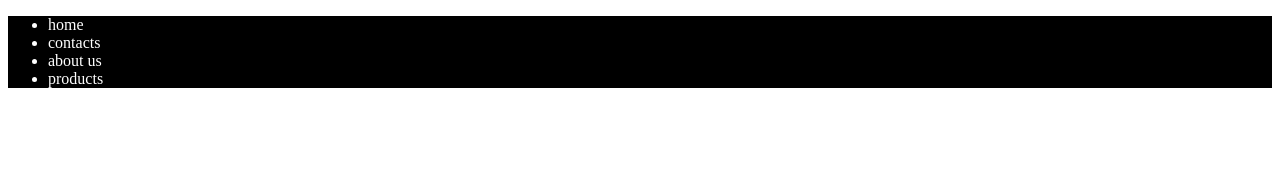
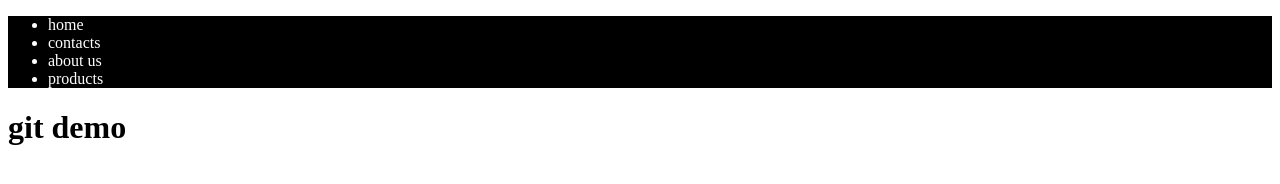
Before and after one commit to jiyu-sisodiya/trialcode, a plain HTML site: page index.html in a window 1280 px wide. Drawn offline with Linux system fonts and the light colour scheme.

Commit message:
index file has edited

```diff
--- a/index.html
+++ b/index.html
@@ -15,5 +15,6 @@
             <li>products</li>
         </ul>
     </nav>
+    <h1>git demo</h1>
 </body>
 </html>
```
